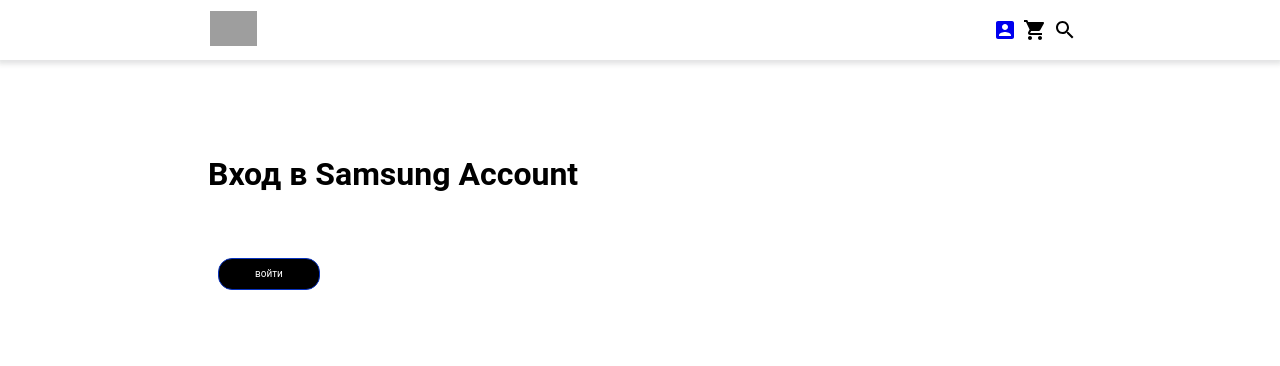
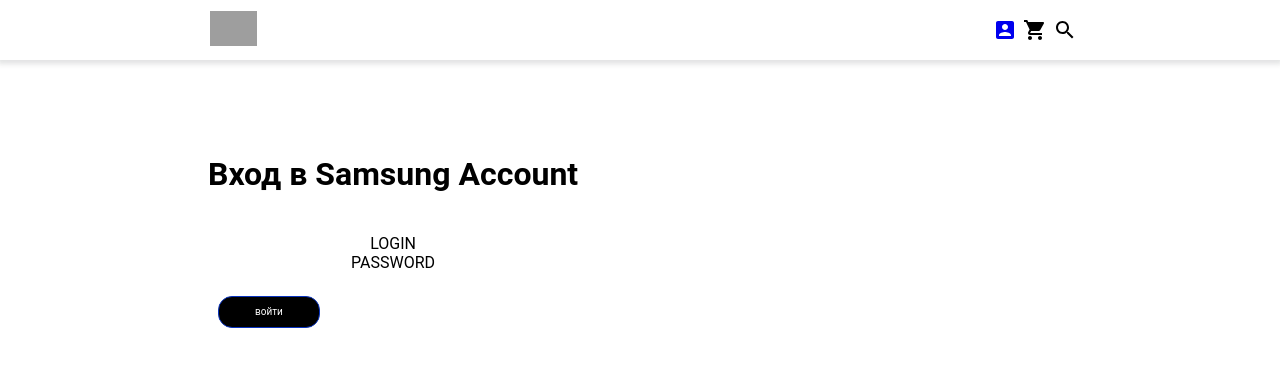
Before and after one commit to andres-boltdasarini/excel, a React app: page /account in a window 1280 px wide. Shown: the top 366 px of the page. Built offline with nearby package versions, Linux system fonts and the light colour scheme; grey boxes are pictures that could not be loaded; the HTML template or start-up script is replaced by a standard one.

Commit message:
div login

```diff
--- a/src/components/Account.js
+++ b/src/components/Account.js
@@ -11,6 +11,8 @@
 
                 <br/>
             </div>
+            <div contentEditable=''>LOGIN</div>
+            <div contentEditable=''>PASSWORD</div>
             <br/>
             <div className="buy">
                 войти
```
